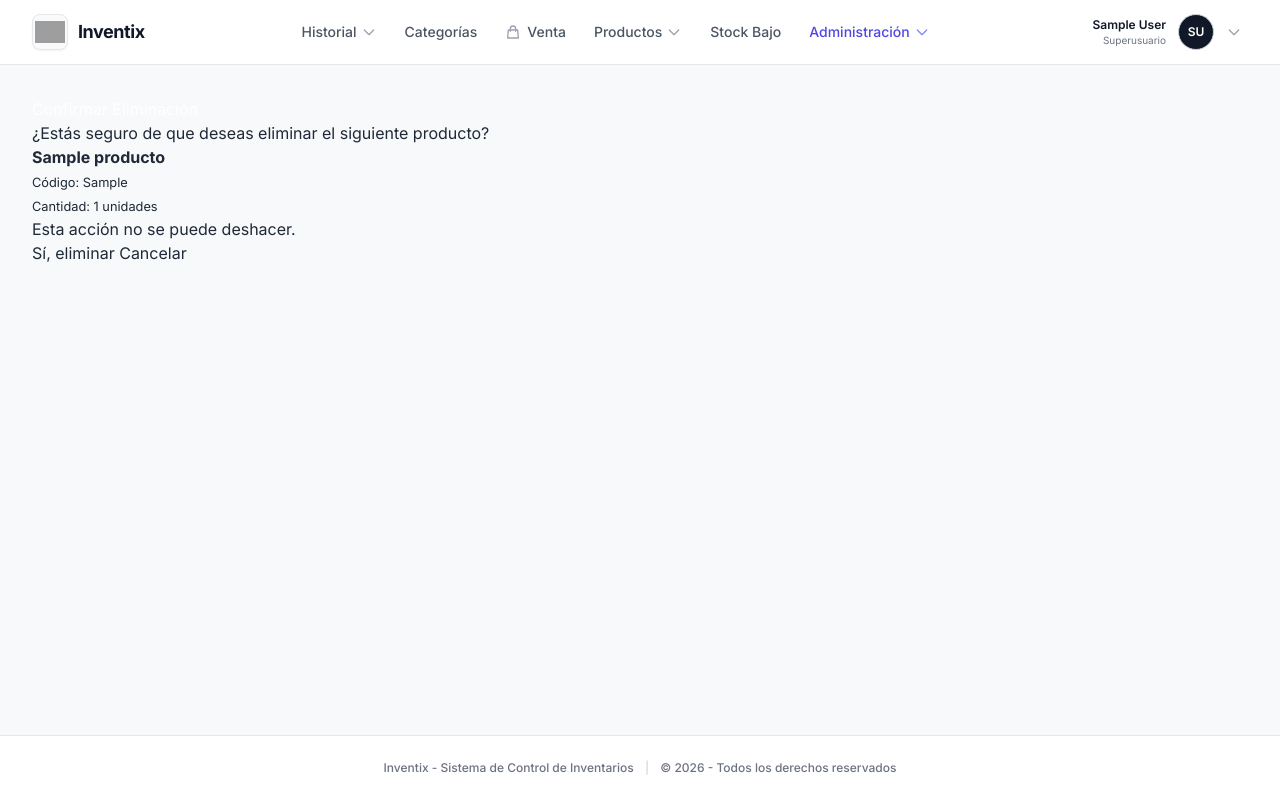
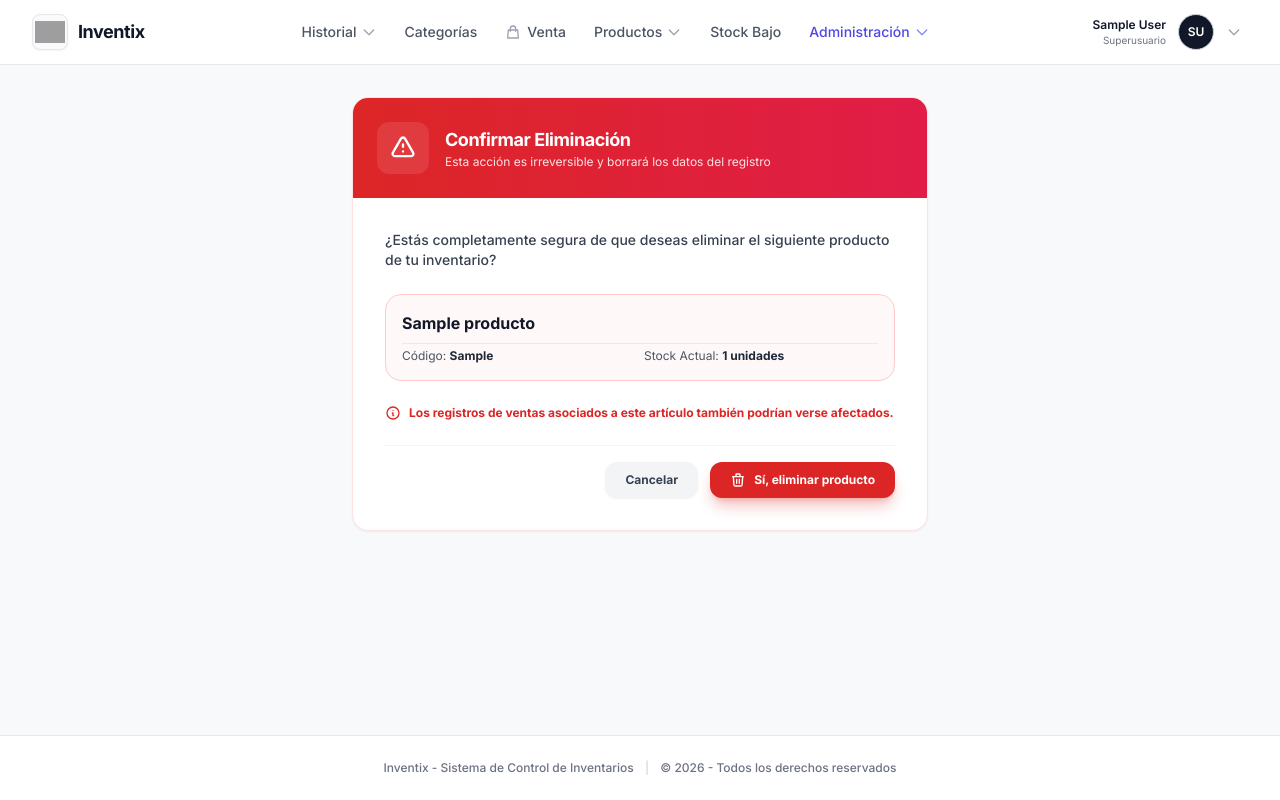
Before and after one commit to BaurcRD3005/inventix, a Django app: page /productos/eliminar/1/ in a window 1280 px wide. Run offline with Django 5.2, Linux system fonts and the light colour scheme; a user stored in the database is signed in; tables that the repository leaves empty hold one stand-in row (values such as "Sample post"); some libraries are stand-ins or nearby versions; grey boxes are pictures that could not be loaded.

Commit message:
Diseño eliminar producto

```diff
--- a/templates/productos/confirmar_eliminar.html
+++ b/templates/productos/confirmar_eliminar.html
@@ -4,35 +4,56 @@
 {% block title %}Eliminar Producto - Inventix{% endblock %}
 
 {% block content %}
-<div class="row justify-content-center">
-    <div class="col-md-6">
-        <div class="card border-danger">
-            <div class="card-header bg-danger text-white">
-                <h4><i class="fas fa-exclamation-triangle"></i> Confirmar Eliminación</h4>
+<div class="max-w-xl mx-auto space-y-6">
+
+    <!-- Tarjeta de Confirmación de Peligro / Advertencia Estilo Tailwind -->
+    <div class="bg-white rounded-2xl shadow-sm border border-red-100 overflow-hidden">
+
+        <!-- Encabezado Rojo Alerta -->
+        <div class="bg-gradient-to-r from-red-600 to-rose-600 p-6 text-white flex items-center gap-4">
+            <div class="p-3 bg-white/10 rounded-xl">
+                <svg class="w-7 h-7 text-white" fill="none" stroke="currentColor" viewBox="0 0 24 24">
+                    <path stroke-linecap="round" stroke-linejoin="round" stroke-width="2" d="M12 9v2m0 4h.01m-6.938 4h13.856c1.54 0 2.502-1.667 1.732-3L13.732 4c-.77-1.333-2.694-1.333-3.464 0L3.34 16c-.77 1.333.192 3 1.732 3z"></path>
+                </svg>
             </div>
-            <div class="card-body">
-                <p class="lead">¿Estás seguro de que deseas eliminar el siguiente producto?</p>
-                <div class="alert alert-warning">
-                    <strong>{{ producto.nombre }}</strong>
-                    <br>
-                    <small>Código: {{ producto.codigo_barras|default:"N/A" }}</small>
-                    <br>
-                    <small>Cantidad: {{ producto.cantidad }} unidades</small>
+            <div>
+                <h1 class="text-lg font-black tracking-tight">Confirmar Eliminación</h1>
+                <p class="text-xs text-red-100">Esta acción es irreversible y borrará los datos del registro</p>
+            </div>
+        </div>
+
+        <!-- Cuerpo del Formulario -->
+        <div class="p-6 sm:p-8 space-y-6">
+            <p class="text-sm font-medium text-gray-700">
+                ¿Estás completamente segura de que deseas eliminar el siguiente producto de tu inventario?
+            </p>
+
+            <!-- Resumen del producto a eliminar -->
+            <div class="bg-red-50/50 border border-red-200 rounded-2xl p-4 space-y-2">
+                <div class="font-black text-gray-900 text-base">{{ producto.nombre }}</div>
+                <div class="grid grid-cols-2 gap-2 text-xs text-gray-600 pt-1 border-t border-red-100">
+                    <div>Código: <span class="font-bold text-gray-800">{{ producto.codigo_barras|default:"N/A" }}</span></div>
+                    <div>Stock Actual: <span class="font-bold text-gray-800">{{ producto.cantidad }} unidades</span></div>
                 </div>
-                <p class="text-danger">
-                    <i class="fas fa-exclamation-circle"></i> Esta acción no se puede deshacer.
-                </p>
+            </div>
 
-                <form method="post">
-                    {% csrf_token %}
-                    <button type="submit" class="btn btn-danger">
-                        <i class="fas fa-trash"></i> Sí, eliminar
-                    </button>
-                    <a href="{% url 'productos:lista' %}" class="btn btn-secondary">
-                        <i class="fas fa-times"></i> Cancelar
-                    </a>
-                </form>
+            <!-- Advertencia breve -->
+            <div class="flex items-center gap-2 text-xs text-red-600 font-bold">
+                <svg class="w-4 h-4 shrink-0" fill="none" stroke="currentColor" viewBox="0 0 24 24"><path stroke-linecap="round" stroke-linejoin="round" stroke-width="2" d="M13 16h-1v-4h-1m1-4h.01M21 12a9 9 0 11-18 0 9 9 0 0118 0z"></path></svg>
+                Los registros de ventas asociados a este artículo también podrían verse afectados.
             </div>
+
+            <!-- Botones de Acción -->
+            <form method="post" class="flex items-center justify-end gap-3 pt-4 border-t border-gray-100">
+                {% csrf_token %}
+                <a href="{% url 'productos:lista' %}" class="px-5 py-2.5 bg-gray-100 hover:bg-gray-200 text-gray-700 text-xs font-bold rounded-xl transition-all shadow-sm">
+                    Cancelar
+                </a>
+                <button type="submit" class="px-5 py-2.5 bg-red-600 hover:bg-red-700 text-white text-xs font-bold rounded-xl transition-all shadow-lg shadow-red-600/30 flex items-center gap-2">
+                    <svg class="w-4 h-4" fill="none" stroke="currentColor" viewBox="0 0 24 24"><path stroke-linecap="round" stroke-linejoin="round" stroke-width="2" d="M19 7l-.867 12.142A2 2 0 0116.138 21H7.862a2 2 0 01-1.995-1.858L5 7m5 4v6m4-6v6m1-10V4a1 1 0 00-1-1h-4a1 1 0 00-1 1v3M4 7h16"></path></svg>
+                    Sí, eliminar producto
+                </button>
+            </form>
         </div>
     </div>
 </div>
```
